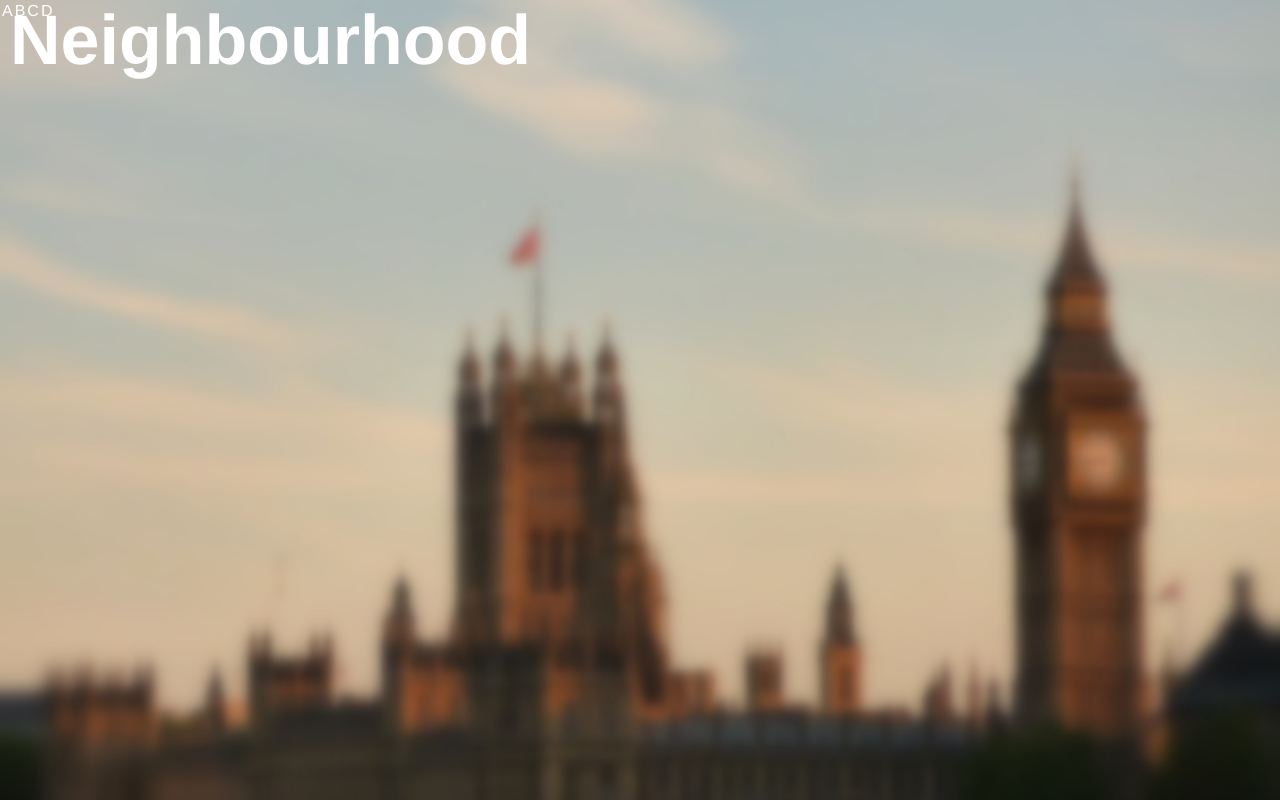
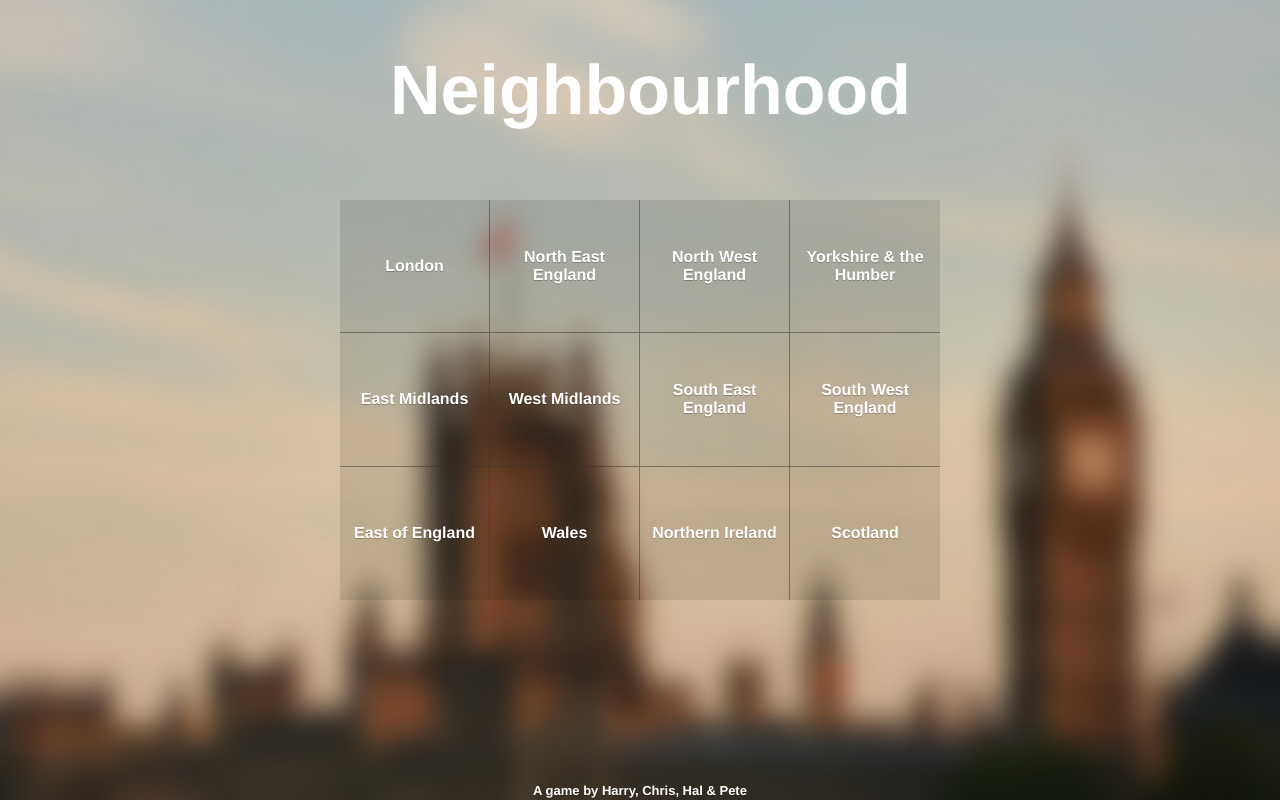
Before and after one commit to castvoid/Neighbourhood, a PHP site: page / in a window 1280 px wide. Run offline with PHP 8.4, Linux system fonts and the light colour scheme.

Commit message:
Made the index

```diff
--- a/index.php
+++ b/index.php
@@ -2,6 +2,8 @@
 <html>
 <head>
 <title>Neighbourhood</title>
+<meta name="viewport" content="initial-scale=1.0, user-scalable=no">
+<meta charset="utf-8">
 <style>
 *{
 	margin: 0;
@@ -23,15 +25,67 @@ body{
 h1{
 	font-size: 70px;
 	position: absolute;
-	top:00px;
-	left:10px;
+	top:50%;
+	left:50%;
+	width:500px;
+	margin-top: -350px;
+	margin-left: -250px;
+}
+table#regions{
+	position: absolute;
+	top:50%;
+	left:50%;
+	width:600px;
+	height:400px;
+	margin-left: -300px;
+	margin-top:-200px;
+	font-weight: bold;
+	overflow: hidden;
+
+}
+
+table#regions  td{
+	width:150px;
+	height:100px;
+	text-align: center;
+	border-bottom: 1px solid rgba(51,51,51,.5);
+	border-right: 1px solid rgba(51,51,51,.5);
+	background: rgba(0,0,0,.1);
+	padding:10px;
+	box-sizing: border-box;
+	text-shadow: 0px 1px 0px rgba(0,0,0,0.25);
+}
+table#regions td:hover{
+	background: rgba(29, 195, 223, 0.1);
+	cursor:pointer;
+
+}
+table#regions tr:last-child td{
+	border-bottom:none;
+}
+table#regions tr td:last-child{
+	border-right: none;
+}
+footer{
+	width:500px;
+	position: absolute;
+	bottom:2px;
+	left:50%;
+	margin-left: -250px;
+	text-align: center;
+	font-weight: bold;
+	font-size: 13px;
+	text-shadow: 0px 1px 0px rgba(0,0,0,0.25);
 }
 </style>
 </head>
 <body>
 <h1>Neighbourhood</h1>
-<table>
-<tr><td>A</td><td>B</td><td>C</td><td>D</td></tr>
+<table cellspacing="0" id="regions">
+<tr><td>London</td><td>North East England</td><td>North West England</td><td>Yorkshire & the Humber</td></tr>
+<tr><td>East Midlands</td><td>West Midlands</td><td>South East England</td><td>South West England</td></tr>
+<tr><td>East of England</td><td>Wales</td><td>Northern Ireland</td><td>Scotland</td></tr>
 </table>
+<footer>A game by Harry, Chris, Hal & Pete</footer>
 </body>
 </html>
```
Also changed, not shown: images/index_bg.jpg.
